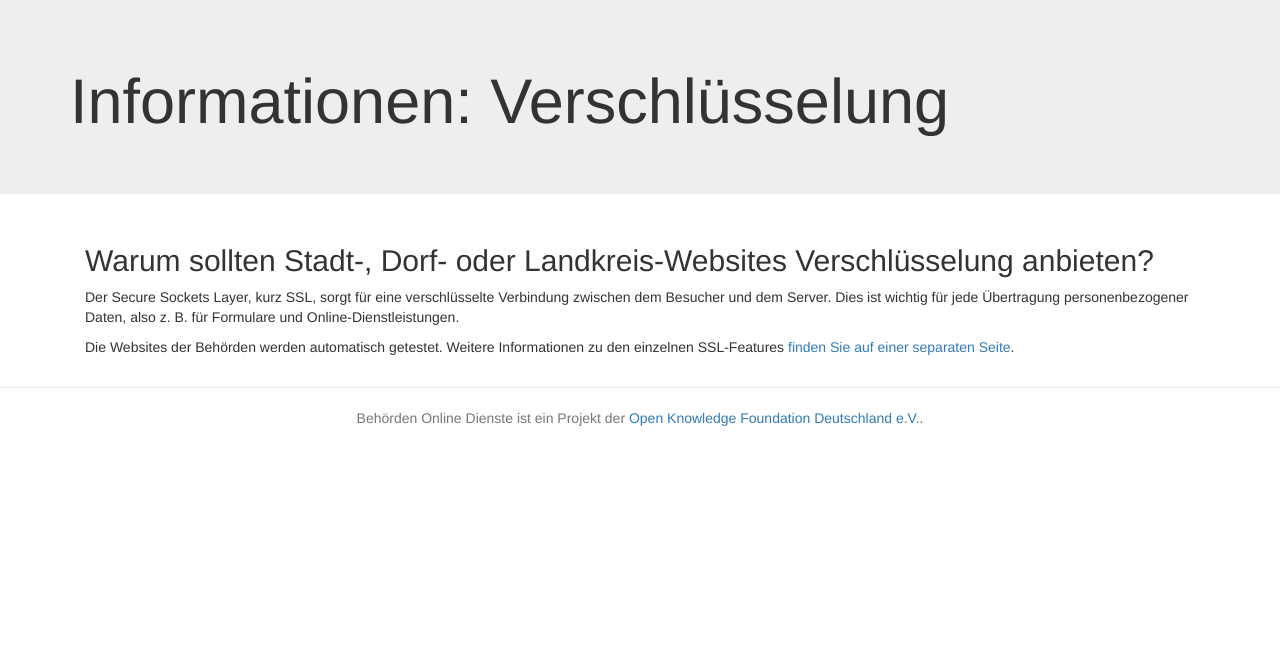
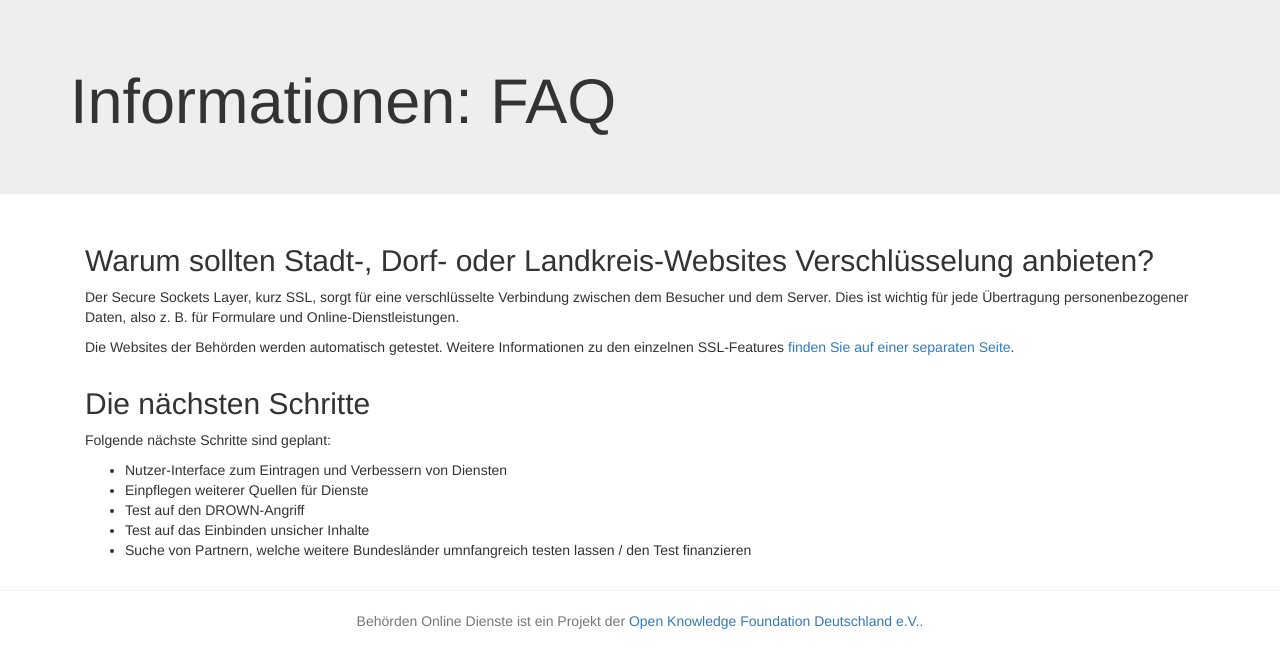
Before and after one commit to okfde/behoerden-online-dienste.de, a Flask app: page /info/faq in a window 1280 px wide. Shown: the part 51-719 px from the top of the page. Run offline with Flask 2, Linux system fonts and the light colour scheme; parts of the project's set-up code (start-up, migrations or seed data) failed here and were passed over; some libraries are stand-ins or nearby versions.

Commit message:
Weitere Texte

```diff
--- a/webapp/templates/info_faq.html
+++ b/webapp/templates/info_faq.html
@@ -3,15 +3,28 @@
 {% block content %}
 <div class="jumbotron">
   <div class="container">
-    <h1>Informationen: Verschlüsselung</h1>
+    <h1>Informationen: FAQ</h1>
   </div>
 </div>
 <div class="container">
   <div class="row-fluid">
     <div class="col-md-12">
-      <h2 id="why-ssl">Warum sollten Stadt-, Dorf- oder Landkreis-Websites Verschlüsselung anbieten?</h2>
+      <h2>Warum sollten Stadt-, Dorf- oder Landkreis-Websites Verschlüsselung anbieten?</h2>
       <p>Der Secure Sockets Layer, kurz SSL, sorgt für eine verschlüsselte Verbindung zwischen dem Besucher und dem Server. Dies ist wichtig für jede Übertragung personenbezogener Daten, also z. B. für Formulare und Online-Dienstleistungen.</p>
-      <p>Die Websites der Behörden werden automatisch getestet. Weitere Informationen zu den einzelnen SSL-Features <a href="/faq/ssl">finden Sie auf einer separaten Seite</a>.</p>
+      <p>Die Websites der Behörden werden automatisch getestet. Weitere Informationen zu den einzelnen SSL-Features <a href="/info/encryption">finden Sie auf einer separaten Seite</a>.</p>
+    </div>
+  </div>
+  <div class="row-fluid">
+    <div class="col-md-12">
+      <h2>Die nächsten Schritte</h2>
+      <p>Folgende nächste Schritte sind geplant:</p>
+      <ul>
+        <li>Nutzer-Interface zum Eintragen und Verbessern von Diensten</li>
+        <li>Einpflegen weiterer Quellen für Dienste</li>
+        <li>Test auf den DROWN-Angriff</li>
+        <li>Test auf das Einbinden unsicher Inhalte</li>
+        <li>Suche von Partnern, welche weitere Bundesländer umnfangreich testen lassen / den Test finanzieren</li>
+      </ul>
     </div>
   </div>
 </div>
```
Also changed, not shown: webapp/templates/info_data.html (+17 -1 lines).
